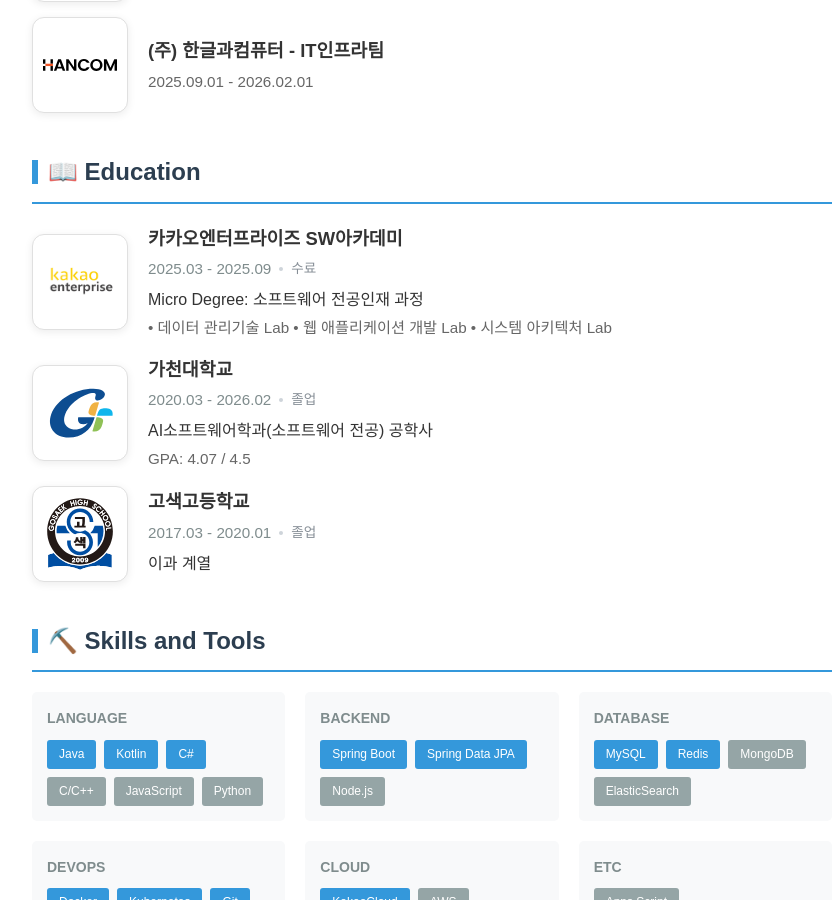
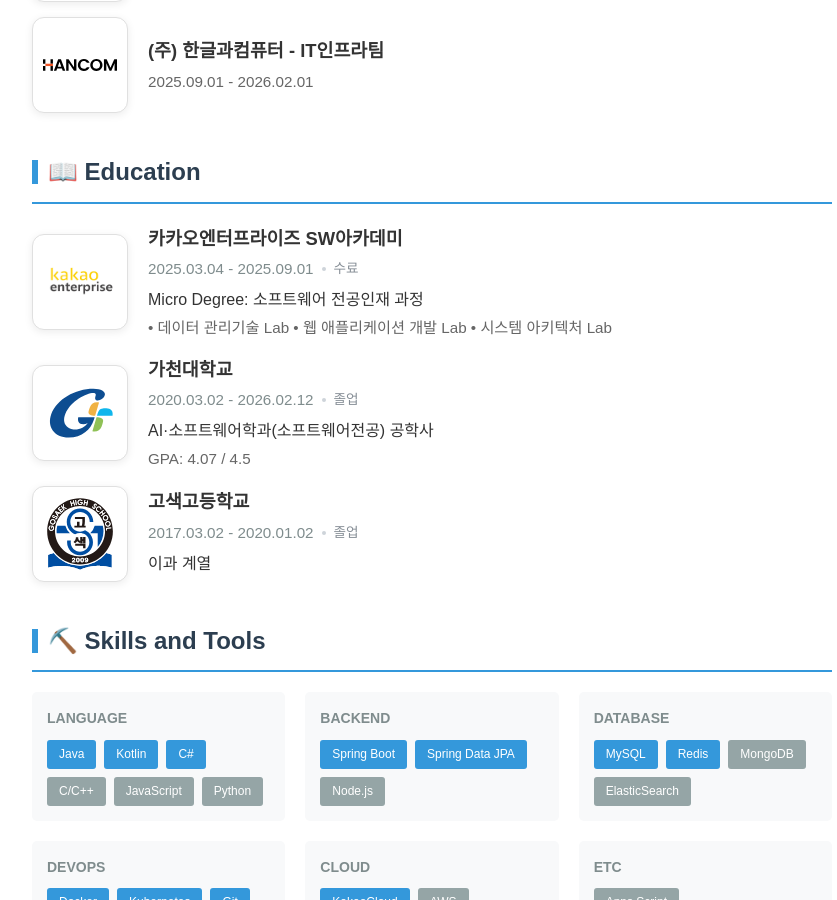
Before and after one commit to SalkCoding/SalkCoding.github.io, a Jekyll site: the page built from index.html, in a window 1280 px wide and 900 px high, scrolled down 778 px. Shown: the whole window, without its empty margins (208-1045 px from the left). Built offline with Jekyll 4.4.1, drawn with Linux system fonts in a browser that asks for light colours.

Commit message:
날짜 및 학사 정보 수정

```diff
--- a/_includes/education.html
+++ b/_includes/education.html
@@ -10,7 +10,7 @@
             <h4 class="job-title">카카오엔터프라이즈 SW아카데미</h4>
 
             <div class="job-meta-row">
-                <span class="job-period">2025.03 - 2025.09</span>
+                <span class="job-period">2025.03.04 - 2025.09.01</span>
                 <span class="status-badge">수료</span>
             </div>
 
@@ -33,12 +33,12 @@
             <h4 class="job-title">가천대학교</h4>
 
             <div class="job-meta-row">
-                <span class="job-period">2020.03 - 2026.02</span>
+                <span class="job-period">2020.03.02 - 2026.02.12</span>
                 <span class="status-badge">졸업</span>
             </div>
 
             <div class="job-degree">
-                AI소프트웨어학과(소프트웨어 전공) 공학사
+                AI·소프트웨어학과(소프트웨어전공) 공학사
             </div>
 
             <p class="job-details">
@@ -56,7 +56,7 @@
             <h4 class="job-title">고색고등학교</h4>
 
             <div class="job-meta-row">
-                <span class="job-period">2017.03 - 2020.01</span>
+                <span class="job-period">2017.03.02 - 2020.01.02</span>
                 <span class="status-badge">졸업</span>
             </div>
 
```
